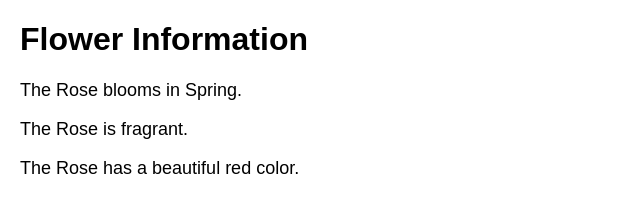
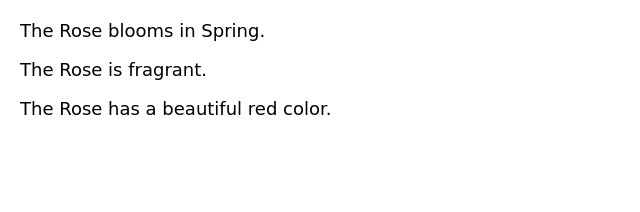
Before and after one commit to rhicsg/IT21B, a plain HTML site: page index.html in a window 1280 px wide. Shown: the whole page, without its empty margins (0-640 px from the left). Drawn offline with Linux system fonts and the light colour scheme.

Commit message:
Adjusted some of my code

```diff
--- a/index.html
+++ b/index.html
@@ -3,10 +3,10 @@
 <head>
     <meta charset="UTF-8">
     <meta name="viewport" content="width=device-width, initial-scale=1.0">
-    <title>Flower Display</title>
+
     <style>
         body {
-            font-family: Arial, sans-serif;
+            font-family: cursive, sans-serif;
             margin: 20px;
         }
         .output {
@@ -16,7 +16,7 @@
     </style>
 </head>
 <body>
-    <h1>Flower Information</h1>
+
     <div class="output" id="flowerOutput"></div>
 
     <script src="script.js"></script>
```
